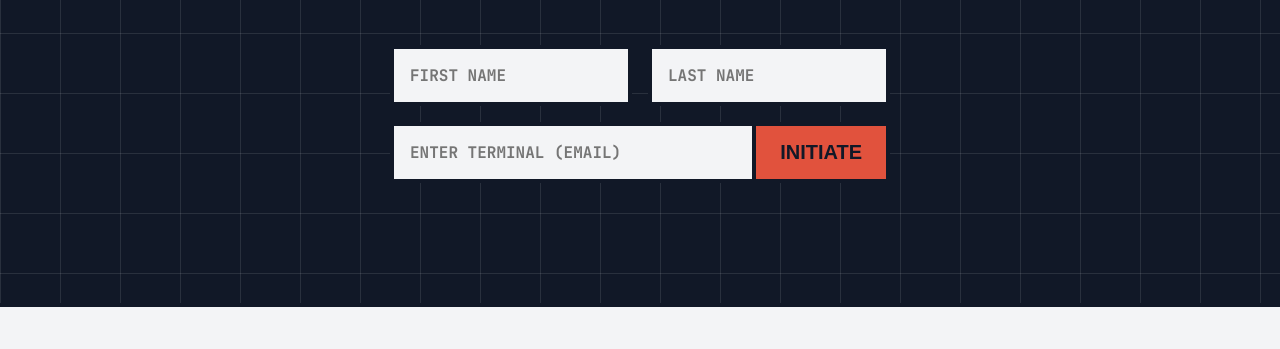
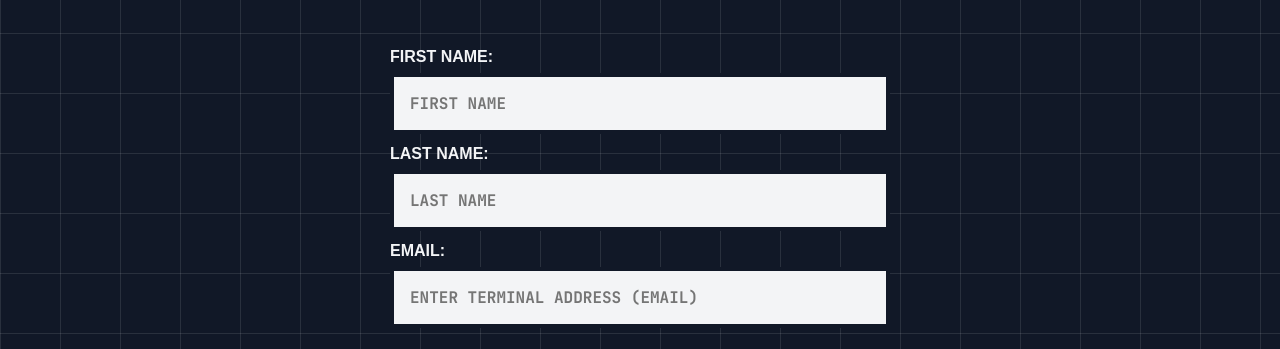
Before and after one commit to paullydca/paullyd-brutal, a website: page archive.html in a window 1280 px wide. Shown: the part 1101-1450 px from the top of the page. Drawn offline with Linux system fonts and the light colour scheme; a web font is replaced by a local one.

Commit message:
Restore SendFox form.js script, data-async, and exact markup for submission handling

```diff
--- a/archive.html
+++ b/archive.html
@@ -71,20 +71,15 @@
     <h2 style="font-size: 5rem; line-height: 1; margin-bottom: var(--space-32); background: var(--color-secondary); color: var(--color-text); padding: 0 var(--space-24); display: inline-block;">TRANSMISSION?</h2>
     <p style="font-size: 1.5rem; max-width: 600px; margin-bottom: var(--space-48);">Subscribe to the direct data feed. No soft landing pages, just raw changelogs.</p>
 
-    <form method="post" action="https://sendfox.com/form/1w6e80/3zogyz" class="sendfox-form" id="3zogyz" style="display: flex; flex-direction: column; gap: var(--space-16); max-width: 500px; width: 100%;">
-      <div style="display: flex; gap: var(--space-16); width: 100%;">
-        <input type="text" id="sendfox_form_name" name="first_name" class="brut-input" placeholder="FIRST NAME" required style="flex: 1; font-weight: 700; border: var(--border-blocky); min-width: 0;" />
-        <input type="text" id="sendfox_form_last_name" name="last_name" class="brut-input" placeholder="LAST NAME" required style="flex: 1; font-weight: 700; border: var(--border-blocky); min-width: 0;" />
-      </div>
-      <div style="display: flex; border: var(--border-blocky); background: var(--color-surface); width: 100%;">
-        <input type="email" id="sendfox_form_email" name="email" class="brut-input" placeholder="ENTER TERMINAL (EMAIL)" required style="border: none; flex: 1; font-weight: 700; min-width: 0;" />
-        <button type="submit" class="brut-btn" style="border: none; border-left: var(--border-blocky); box-shadow: none;">INITIATE</button>
-      </div>
-      <input type="hidden" name="redirect" value="https://paullydca.github.io/paullyd-brutal/index.html" />
-      <input type="hidden" name="return_url" value="https://paullydca.github.io/paullyd-brutal/index.html" />
+    <form method="post" action="https://sendfox.com/form/1w6e80/3zogyz" class="sendfox-form" id="3zogyz" data-async="true" data-recaptcha="true" style="display: flex; flex-direction: column; gap: var(--space-8); max-width: 500px; width: 100%; text-align: left;">
+      <p style="margin: 0; display: flex; flex-direction: column;"><label for="sendfox_form_name" class="brut-label" style="font-size: 1rem; margin-bottom: 4px;">First Name: </label><input type="text" id="sendfox_form_name" placeholder="FIRST NAME" name="first_name" class="brut-input" required style="font-weight: 700; border: var(--border-blocky);" /></p>
+      <p style="margin: 0; display: flex; flex-direction: column;"><label for="sendfox_form_last_name" class="brut-label" style="font-size: 1rem; margin-bottom: 4px;">Last Name: </label><input type="text" id="sendfox_form_last_name" placeholder="LAST NAME" name="last_name" class="brut-input" required style="font-weight: 700; border: var(--border-blocky);" /></p>
+      <p style="margin: 0; display: flex; flex-direction: column;"><label for="sendfox_form_email" class="brut-label" style="font-size: 1rem; margin-bottom: 4px;">Email: </label><input type="email" id="sendfox_form_email" placeholder="ENTER TERMINAL ADDRESS (EMAIL)" name="email" class="brut-input" required style="font-weight: 700; border: var(--border-blocky);" /></p>
       <!-- no botz please -->
       <div style="position: absolute; left: -5000px;" aria-hidden="true"><input type="text" name="a_password" tabindex="-1" value="" autocomplete="off" /></div>
+      <p style="margin-top: var(--space-16);"><button type="submit" class="brut-btn" style="width: 100%; justify-content: center; box-shadow: none; border: var(--border-blocky);">INITIATE SUBMISSION</button></p>
     </form>
+    <script src="https://cdn.sendfox.com/js/form.js" charset="utf-8"></script>
   </section>
 
   <!-- FOOTER -->
```
Also changed, not shown: connect.html (+6 -11 lines), index.html (+6 -11 lines), ninja-tuna.html (+6 -11 lines), post-1.html (+6 -11 lines), post-2.html (+6 -11 lines), projects.html (+6 -11 lines), src/templates/archive.html (+6 -11 lines), src/templates/index.html (+6 -11 lines), src/templates/post.html (+6 -11 lines), static-security.html (+6 -11 lines), wordpress-nightmare.html (+6 -11 lines).
